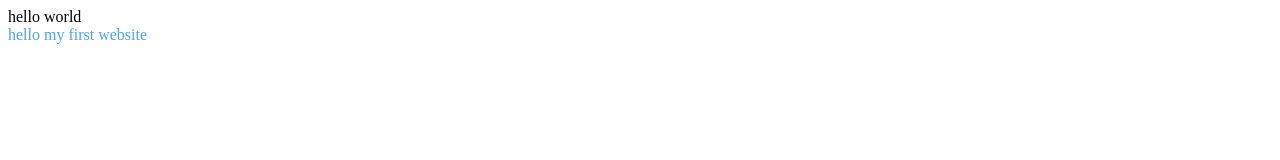
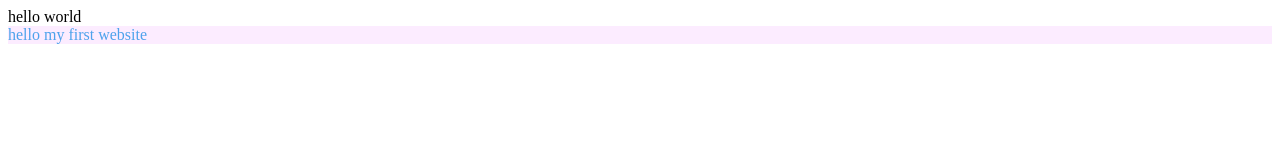
Before and after one commit to kat-ly/kat-ly.github.io, a plain HTML site: page index.html in a window 1280 px wide. Drawn offline with Linux system fonts and the light colour scheme.

Commit message:
background colour

```diff
--- a/style.css
+++ b/style.css
@@ -1,3 +1,4 @@
 div.title{
+    background-color: rgb(252, 236, 255);
     color:rgb(77, 162, 236)
 }
```
